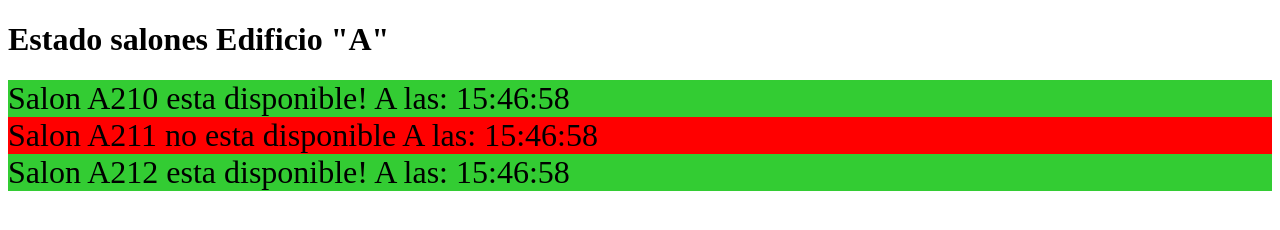
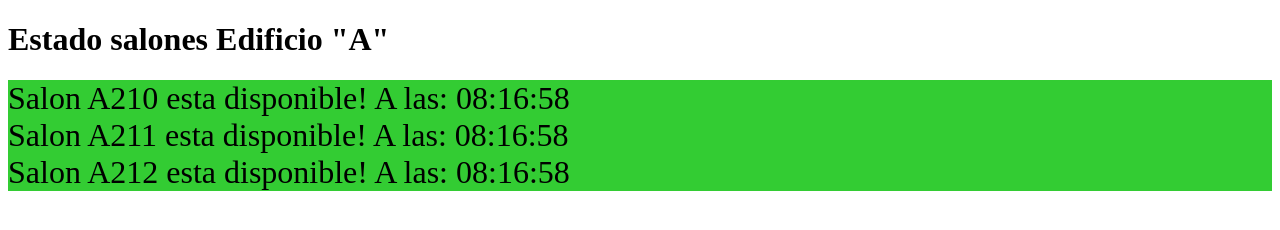
Before and after one commit to jua15377/Proyecto_Assembler, a plain HTML site: page CODIGO/estado.html in a window 1280 px wide. Drawn offline with Linux system fonts and the light colour scheme.

Commit message:
actualizando html

```diff
--- a/CODIGO/estado.html
+++ b/CODIGO/estado.html
@@ -8,15 +8,15 @@
  <body>
   <div class="Salon A210" style="background-color: #33cc33; font-size:xx-large;">
    Salon A210 esta disponible!
- A las: 15:46:58
+ A las: 08:16:58
   </div>
-  <div class="Salon A211" style="background-color: #FF0000; font-size:xx-large;">
-   Salon A211 no esta disponible
- A las: 15:46:58
+  <div class="Salon A211" style="background-color: #33cc33; font-size:xx-large;">
+   Salon A211 esta disponible!
+ A las: 08:16:58
   </div>
   <div class="Salon A212" style="background-color: #33cc33; font-size:xx-large;">
    Salon A212 esta disponible!
- A las: 15:46:58
+ A las: 08:16:58
   </div>
  </body>
 </html>
```
